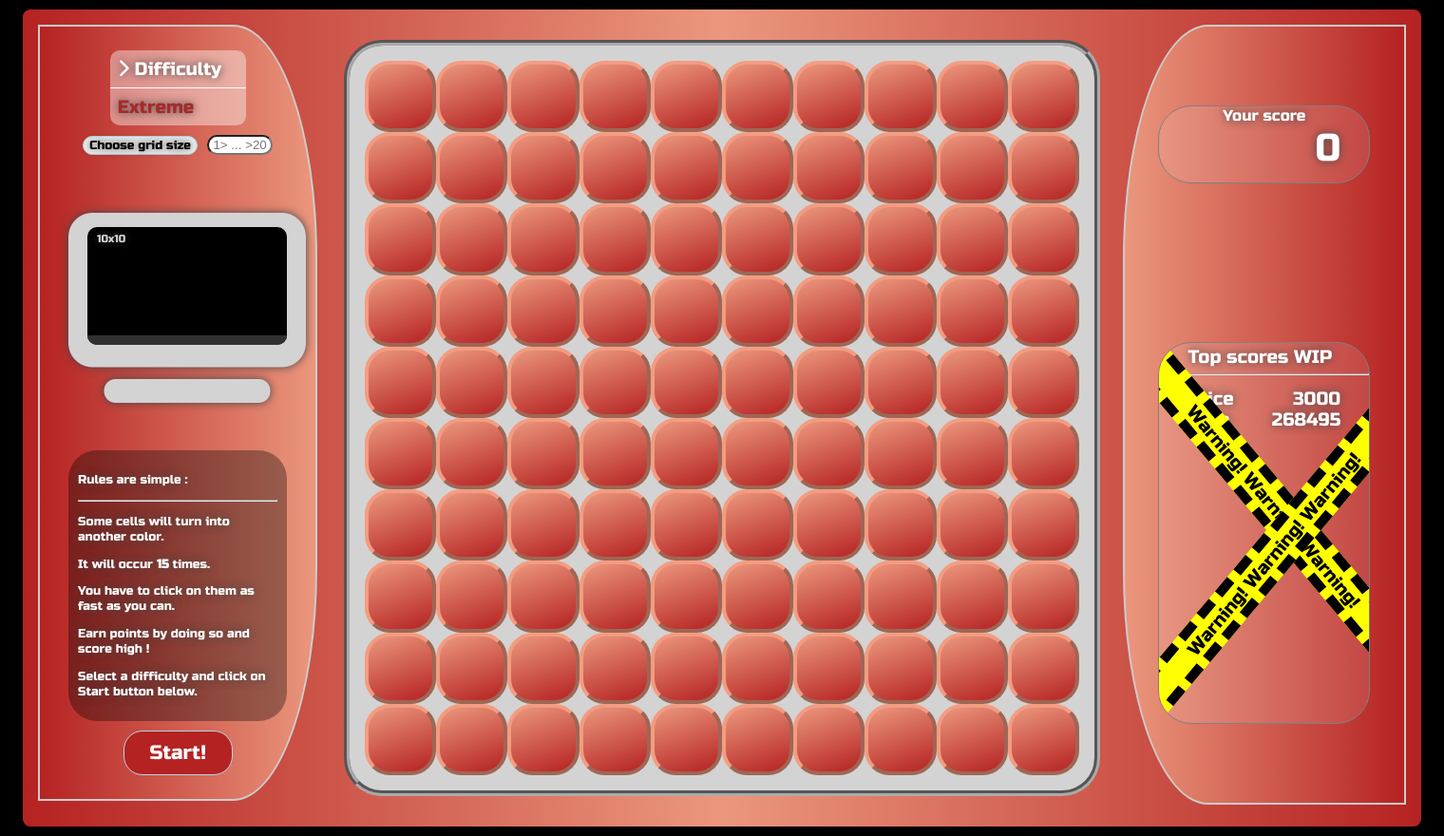
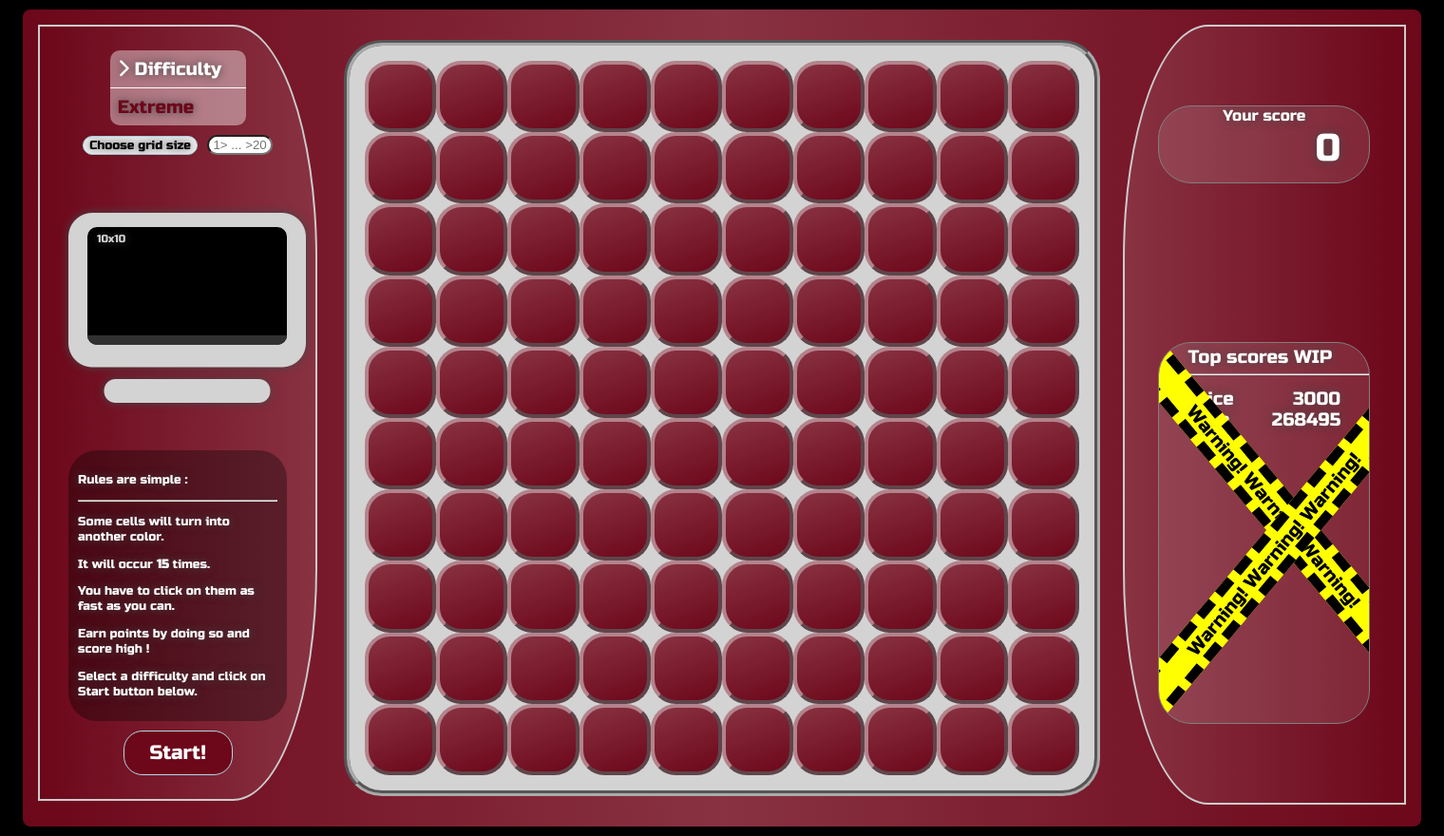
Before and after one commit to GaetanJerphagnon/Jeu-Marteau, a PHP site: page /html/index.html in a window 1520 px wide. Shown: the whole page at 95% size. Run offline with PHP 8.4, Linux system fonts and the light colour scheme; some libraries are stand-ins or nearby versions.

Commit message:
fixed minor issues on previous push

```diff
--- a/css/style.css
+++ b/css/style.css
@@ -29,7 +29,7 @@ body{
 }
 
 .container-extreme{
-    background: linear-gradient(-90deg, #b52222,#eb977d,#b52222);
+    background: linear-gradient(-90deg, #6d071a,#883242,#6d071a);
 }
 
 .container-impossible{
@@ -62,7 +62,7 @@ body{
     background: linear-gradient(90deg, #5a22b5,#a77deb );
 }
 .infos-extreme{
-    background: linear-gradient(90deg, #b52222,#eb977d );
+    background: linear-gradient(90deg, #6d071a,#883242 );
 }
 .infos-impossible{
     background: linear-gradient(90deg, #4e4e4e,#adadad);
@@ -102,7 +102,7 @@ body{
     background-color: #6e0101;
 }
 .difficulty-container-extreme {
-    background-color: #b52222;
+    background-color: #6d071a;
 }
 .difficulty-container-impossible {
     background-color: #333333;
@@ -236,7 +236,7 @@ body{
     background-color: #42016e;
 }
 .start-button-extreme {
-    background-color: #b52222;
+    background-color: #6d071a;
 }
 .start-button-impossible {
     background-color: #333333;
@@ -270,7 +270,7 @@ body{
     background: linear-gradient(-90deg, #5a22b5,#a77deb);
 }
 .scores-extreme {
-    background: linear-gradient(-90deg, #b52222,#eb977d);
+    background: linear-gradient(-90deg, #6d071a,#883242);
 }
 .scores-impossible {
     background: linear-gradient(-90deg, #4e4e4e,#adadad);
@@ -422,8 +422,8 @@ body{
     border: 0.3rem outset #c8b0de;
 }
 .cell-extreme {
-    background: linear-gradient(-200deg, #eb977d, #b52222);
-    border: 0.3rem outset #f39c81;
+    background: linear-gradient(-200deg, #883242, #6d071a);
+    border: 0.3rem outset #b3838c;
 }
 .cell-impossible {
     background: linear-gradient(-200deg, #cac9c9, #464646);
@@ -506,15 +506,6 @@ body{
 
   }
 
-  @keyframes alert-extreme {
-      0%{
-    }
-      50%{
-
-    }
-      100%{
-    }
-  }
 
 #options {
     margin: auto;
@@ -553,7 +544,7 @@ body{
     color: purple;
 }
 .dif-extreme {
-    color: brown;
+    color: #6d071a;
 }
 .dif-impossible {
     color: black;
```
